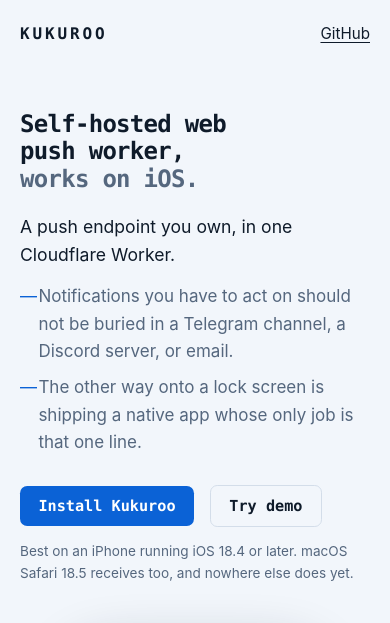
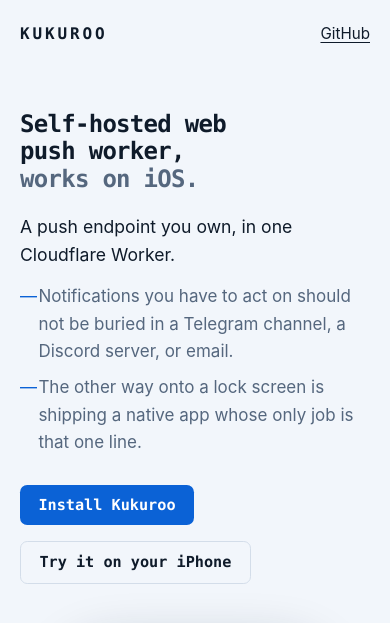
Before and after one commit to saiday/kukuroo, a website: page site/index.html in a window 390 px wide. Shown: the top 623 px of the page. Drawn offline with Linux system fonts and the light colour scheme.

Commit message:
Put the device back in the button and drop the note under it
The button naming the phone does the work the grey line was added to do,
and saying iPhone twice in two lines said it once too often. The versions
are still in the prerequisites, where someone weighing the install looks.

```diff
--- a/site/index.html
+++ b/site/index.html
@@ -92,9 +92,6 @@
   }
   .btn.ghost { border: 1.5px solid var(--rule); color: var(--ink); }
   .btn.ghost:hover { border-color: var(--azure); }
-  /* The demo is a real device enrolling, so the platform it needs belongs
-     next to the button rather than four screens further down. */
-  .cta-note { margin-top: .85rem; max-width: 29rem; font-size: .85rem; color: var(--feather); }
 
   /* ---------- the phone: a day of alerts, arriving ---------- */
   /* Everything inside the bezel is fixed-colour on purpose. The screen is its
@@ -247,10 +244,8 @@
       </ul>
       <div class="cta-row">
         <a class="btn solid" href="#install">Install Kukuroo</a>
-        <a class="btn ghost" href="https://demo.kukuroo.cc/" target="_blank" rel="noopener">Try demo</a>
+        <a class="btn ghost" href="https://demo.kukuroo.cc/" target="_blank" rel="noopener">Try it on your iPhone</a>
       </div>
-      <p class="cta-note">Best on an iPhone running iOS 18.4 or later. macOS
-      Safari 18.5 receives too, and nowhere else does yet.</p>
     </div>
 
     <div class="phone" role="img"
```
